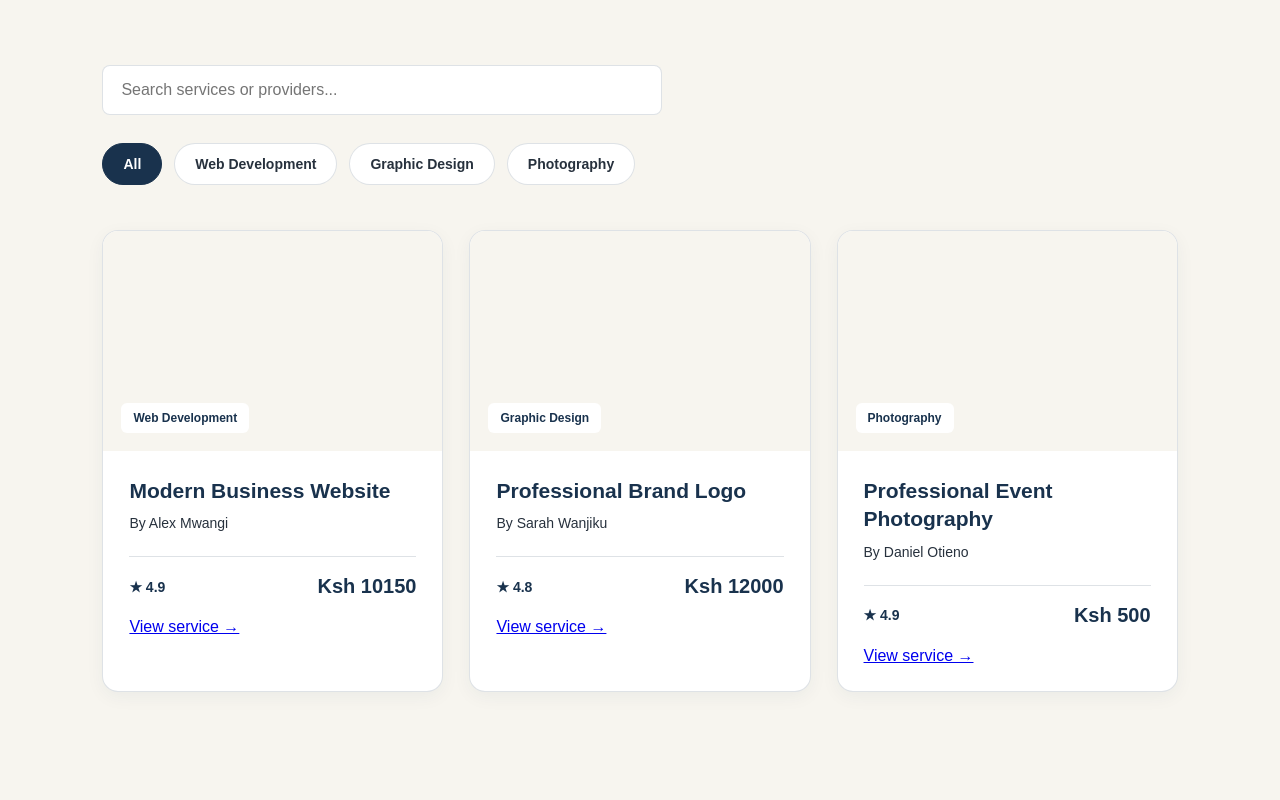
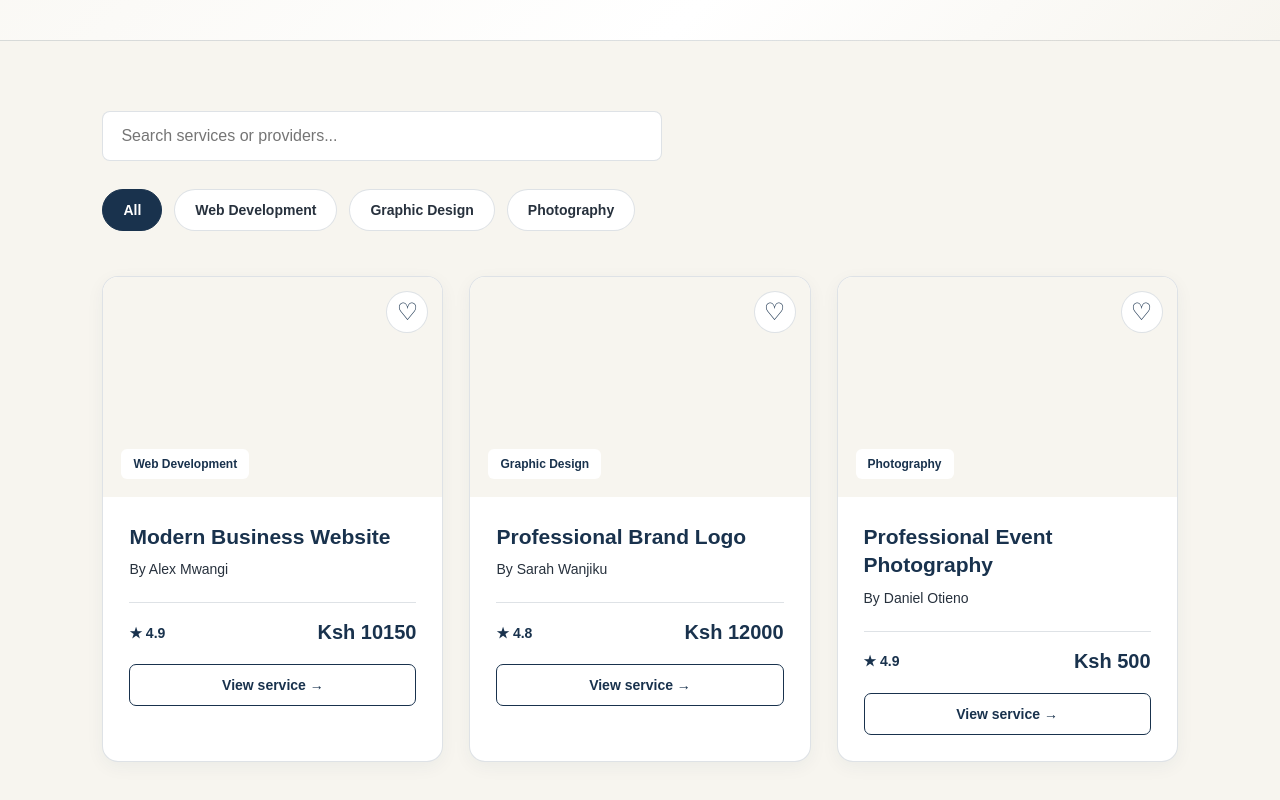
Before and after one commit to Oroko-bilhah/service-marketplace, a React (Vite) app: page /service-marketplace/Services in a window 1280 px wide. Shown: the part 436-1236 px from the top of the page. Built offline with nearby package versions, Linux system fonts and the light colour scheme.

Commit message:
feat: add favorites functionality to services

```diff
--- a/src/App.css
+++ b/src/App.css
@@ -184,7 +184,33 @@ body {
   display: flex;
   align-items: end;
   padding: 16px;
+  position: relative;
 }
+
+.favorite-button {
+  position: absolute;
+  top: 14px;
+  right: 14px;
+  width: 42px;
+  height: 42px;
+  display: grid;
+  place-items: center;
+  border: 1px solid var(--color-border);
+  border-radius: 50%;
+  background: var(--color-white);
+  color: var(--color-navy);
+  font-size: 24px;
+  cursor: pointer;
+}
+
+.favorite-button.is-favorite { color: #b4233c; }
+.page-links { display: flex; gap: 20px; margin-bottom: 28px; }
+.page-links a { color: var(--color-navy); font-weight: 700; text-decoration: none; }
+.favorites-header { padding: 90px 8% 70px; background: var(--color-white); }
+.favorites-header h1 { margin-bottom: 18px; font-size: 52px; color: var(--color-navy); }
+.favorites-header > p:last-child { color: var(--color-slate); }
+.favorites-list { min-height: 45vh; padding: 70px 8% 110px; }
+.no-services a { display: inline-block; padding: 12px 20px; border-radius: 7px; background: var(--color-navy); color: var(--color-white); text-decoration: none; }
 
 .service-image span {
   background: var(--color-white);
@@ -620,7 +646,8 @@ body {
   margin-top: 20px;
 }
 
-.service-action button {
+.service-action button, .service-action a {
+  display: block;
   width: 100%;
   padding: 12px 16px;
   border: 1px solid var(--color-navy);
@@ -630,10 +657,12 @@ body {
   font-size: 14px;
   font-weight: 600;
   cursor: pointer;
+  text-align: center;
+  text-decoration: none;
   transition: all 0.2s ease;
 }
 
-.service-action button:hover {
+.service-action button:hover, .service-action a:hover {
   background: var(--color-navy);
   color: var(--color-white);
 }
--- a/src/App.jsx
+++ b/src/App.jsx
@@ -3,18 +3,23 @@ import Home from "./pages/Home"
 import Services from "./pages/Services"
 import ServiceDetails from "./ServiceDetails"
 import Providers from "./pages/Providers"
+import Favorites from "./pages/Favorites"
+import { FavoritesProvider } from "./FavoritesContext"
 
 function App ()
 {
   return (
+    <FavoritesProvider>
     <Routes>
       <Route path="/" element={<Home />} />
       <Route path="/Services" element={<Services />} />
       <Route path="/services" element={<Services />} />
       <Route path="/Providers" element={<Providers />} />
       <Route path="/providers" element={<Providers />} />
+      <Route path="/favorites" element={<Favorites />} />
       <Route path="/service/:id" element={<ServiceDetails />} />
     </Routes>
+    </FavoritesProvider>
   )
 }
 
--- /dev/null
+++ b/src/FavoritesContext.jsx
@@ -0,0 +1,35 @@
+import { createContext, useContext, useEffect, useState } from "react"
+
+const FavoritesContext = createContext(null)
+
+export function FavoritesProvider({ children }) {
+  const [favoriteIds, setFavoriteIds] = useState(() => {
+    try {
+      return JSON.parse(localStorage.getItem("market-favorites") || "[]")
+    } catch {
+      return []
+    }
+  })
+
+  useEffect(() => {
+    localStorage.setItem("market-favorites", JSON.stringify(favoriteIds))
+  }, [favoriteIds])
+
+  function toggleFavorite(id) {
+    setFavoriteIds((current) => current.includes(id)
+      ? current.filter((favoriteId) => favoriteId !== id)
+      : [...current, id])
+  }
+
+  return (
+    <FavoritesContext.Provider value={{ favoriteIds, toggleFavorite }}>
+      {children}
+    </FavoritesContext.Provider>
+  )
+}
+
+export function useFavorites() {
+  const context = useContext(FavoritesContext)
+  if (!context) throw new Error("useFavorites must be used inside FavoritesProvider")
+  return context
+}
--- /dev/null
+++ b/src/components/ServiceCard.jsx
@@ -0,0 +1,37 @@
+import { Link } from "react-router-dom"
+import { useFavorites } from "../FavoritesContext"
+
+function ServiceCard({ service }) {
+  const { favoriteIds, toggleFavorite } = useFavorites()
+  const isFavorite = favoriteIds.includes(service.id)
+
+  return (
+    <article className="service-card">
+      <div className={`service-image ${service.category.toLowerCase().replaceAll(" ", "-")}`}>
+        <span>{service.category}</span>
+        <button
+          type="button"
+          className={`favorite-button${isFavorite ? " is-favorite" : ""}`}
+          aria-label={`${isFavorite ? "Remove" : "Add"} ${service.title} ${isFavorite ? "from" : "to"} favorites`}
+          aria-pressed={isFavorite}
+          onClick={() => toggleFavorite(service.id)}
+        >
+          {isFavorite ? "♥" : "♡"}
+        </button>
+      </div>
+      <div className="service-content">
+        <h3>{service.title}</h3>
+        <p className="provider">By {service.provider}</p>
+        <div className="service-bottom">
+          <span>★ {service.rating}</span>
+          <strong>Ksh {service.price}</strong>
+        </div>
+        <div className="service-action">
+          <Link to={`/service/${service.id}`}>View service →</Link>
+        </div>
+      </div>
+    </article>
+  )
+}
+
+export default ServiceCard
--- /dev/null
+++ b/src/pages/Favorites.jsx
@@ -0,0 +1,35 @@
+import { Link } from "react-router-dom"
+import ServiceCard from "../components/ServiceCard"
+import { useFavorites } from "../FavoritesContext"
+import { services } from "../data/services"
+
+function Favorites() {
+  const { favoriteIds } = useFavorites()
+  const favoriteServices = services.filter((service) => favoriteIds.includes(service.id))
+
+  return (
+    <main className="favorites-page">
+      <section className="favorites-header">
+        <nav className="page-links"><Link to="/">Home</Link><Link to="/services">Services</Link></nav>
+        <p className="eyebrow">YOUR SHORTLIST</p>
+        <h1>Favorite services</h1>
+        <p>Keep the services you are interested in close at hand.</p>
+      </section>
+      <section className="favorites-list">
+        {favoriteServices.length ? (
+          <div className="service-grid">
+            {favoriteServices.map((service) => <ServiceCard key={service.id} service={service} />)}
+          </div>
+        ) : (
+          <div className="no-services">
+            <h2>No favorites yet</h2>
+            <p>Save a service with the heart button and it will appear here.</p>
+            <Link to="/services">Browse services</Link>
+          </div>
+        )}
+      </section>
+    </main>
+  )
+}
+
+export default Favorites
--- a/src/pages/Home.jsx
+++ b/src/pages/Home.jsx
@@ -1,5 +1,7 @@
 import '../App.css'
 import { Link } from "react-router-dom"
+import { useFavorites } from "../FavoritesContext"
+import { services } from "../data/services"
 
 
 const categories = [
@@ -24,29 +26,6 @@ const categories = [
     description: "Social media and digital marketing"
   }
 ]
-const services = [
-  {
-    title: "Modern Business Website",
-    provider: "Alex Mwangi",
-    category: "Web Development",
-    price: 10150,
-    rating: 4.9,
-  },
-  {
-    title: "Professional Brand Logo",
-    provider: "Sarah Wanjiku",
-    category: "Graphic Design",
-    price: 12000,
-    rating: 4.8,
-  },
-  {
-    title: "Professional Event Photography",
-    provider: "Daniel Otieno",
-    category: "Photography",
-    price: 500,
-    rating: 4.9,
-  }
-]
 const providers = [
   {
     name: "Alex Mwangi",
@@ -69,6 +48,7 @@ const providers = [
 ]
 function Home()
 {
+    const { favoriteIds, toggleFavorite } = useFavorites()
     return (
         <div>
       <header className="navbar">
@@ -77,6 +57,7 @@ function Home()
         <Link to="/"> Home </Link>
         <Link to="/Services"> Services </Link>
         <Link to="/Providers"> Providers </Link>
+        <Link to="/favorites"> Favorites </Link>
       </nav>
       <button> Get Started </button>
       </header>
@@ -136,6 +117,7 @@ function Home()
       <div className="service-card" key={service.title}>
         <div className="service-image">
           <span>{service.category}</span>
+          <button type="button" className={`favorite-button${favoriteIds.includes(service.id) ? " is-favorite" : ""}`} aria-label={`${favoriteIds.includes(service.id) ? "Remove" : "Add"} ${service.title} ${favoriteIds.includes(service.id) ? "from" : "to"} favorites`} aria-pressed={favoriteIds.includes(service.id)} onClick={() => toggleFavorite(service.id)}>{favoriteIds.includes(service.id) ? "♥" : "♡"}</button>
         </div>
 
         <div className="service-content">
--- a/src/pages/Services.jsx
+++ b/src/pages/Services.jsx
@@ -1,117 +1,45 @@
 import { useState } from "react"
 import { Link } from "react-router-dom"
 import { services } from "../data/services"
+import ServiceCard from "../components/ServiceCard"
 
-
-const categories = [
-  "All",
-  "Web Development",
-  "Graphic Design",
-  "Photography",
-]
+const categories = ["All", "Web Development", "Graphic Design", "Photography"]
 
 function Services() {
-
   const [selectedCategory, setSelectedCategory] = useState("All")
   const [searchTerm, setSearchTerm] = useState("")
-
-
   const filteredServices = services.filter((service) => {
-const matchesCategory =
-    selectedCategory === "All" ||
-    service.category === selectedCategory
-
-const matchesSearch =
-    service.title.toLowerCase().includes(searchTerm.toLowerCase()) ||
-    service.provider.toLowerCase().includes(searchTerm.toLowerCase())
-
+    const matchesCategory = selectedCategory === "All" || service.category === selectedCategory
+    const query = searchTerm.toLowerCase()
+    const matchesSearch = service.title.toLowerCase().includes(query) || service.provider.toLowerCase().includes(query)
     return matchesCategory && matchesSearch
   })
-
 
   return (
     <div className="services-page">
       <section className="services-header">
+        <nav className="page-links"><Link to="/">Home</Link><Link to="/favorites">Favorites</Link></nav>
         <p className="eyebrow">EXPLORE MARKET</p>
-
         <h1>Find the right service for your needs.</h1>
-
-        <p>
-          Browse services from skilled professionals and find someone
-          who can help with your next project.
-        </p>
+        <p>Browse services from skilled professionals and find someone who can help with your next project.</p>
       </section>
-
       <section className="services-list">
         <div className="services-search">
-  <input
-    type="text"
-    placeholder="Search services or providers..."
-    value={searchTerm}
-    onChange={(event) => setSearchTerm(event.target.value)}
-  />
+          <input type="text" placeholder="Search services or providers..." value={searchTerm} onChange={(event) => setSearchTerm(event.target.value)} />
         </div>
         <div className="category-filters">
-            {
-                categories.map((category)=> (
-                    <button
-                    key={category}
-                    className={ selectedCategory === category ? "active" : ""}
-                    onClick={ ()=> setSelectedCategory(category)
-                    }>
-                       {category}
-                    </button>
-                )
-            )
-            }
-
+          {categories.map((category) => (
+            <button key={category} className={selectedCategory === category ? "active" : ""} onClick={() => setSelectedCategory(category)}>{category}</button>
+          ))}
         </div>
         <div className="service-grid">
-
-{filteredServices.length > 0 ? (
-  filteredServices.map((service) => (
-    <div className="service-card" key={service.title}>
-      <div
-        className={`service-image ${service.category.toLowerCase().replace(" ", "-")}`}
-      >
-        <span>{service.category}</span>
-      </div>
-
-      <div className="service-content">
-        <h3>{service.title}</h3>
-
-        <p className="provider">
-          By {service.provider}
-        </p>
-
-        <div className="service-bottom">
-          <span>★ {service.rating}</span>
-          <strong>Ksh {service.price}</strong>
-        </div>
-
-        <div className="service-action">
-         <Link to={`/service/${service.id}`}>
-          View service →
-        </Link>
-</div>
-      </div>
-    </div>
-  ))
-) : (
+          {filteredServices.length ? filteredServices.map((service) => <ServiceCard key={service.id} service={service} />) : (
             <div className="no-services">
               <h3>No services found</h3>
               <p>Try a different search term or category.</p>
-    <button
-      onClick={() => {
-        setSearchTerm("")
-        setSelectedCategory("All")
-      }}
-    >
-      Clear filters
-    </button>
+              <button onClick={() => { setSearchTerm(""); setSelectedCategory("All") }}>Clear filters</button>
             </div>
           )}
-
         </div>
       </section>
     </div>
```
Lines whose indentation alone changed are shown as unchanged.
